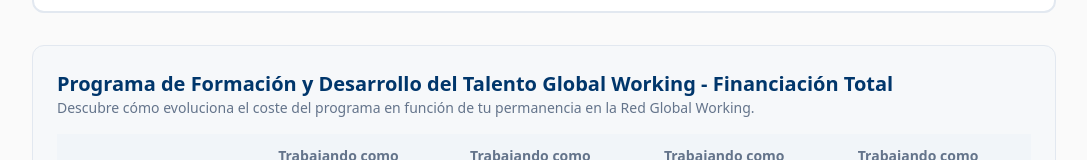
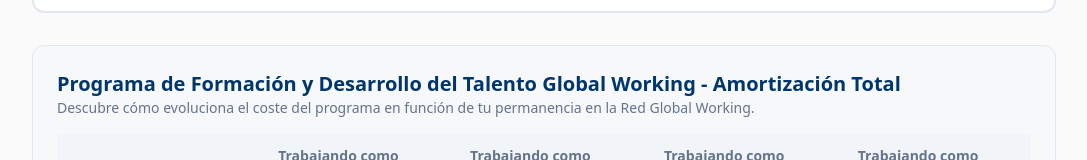
Before and after one commit to globalworkingrecruitment-afk/norway-nurse-pathfinder, a React (Vite) app: page / in a window 1280 px wide. Both pictures are taken after a click on the button "Seleccionar Plan". Shown: the part 1725-1885 px from the top of the page, without its empty margins (96-1183 px from the left). Built offline with nearby package versions, Linux system fonts and the light colour scheme; the HTML template or start-up script is replaced by a standard one.

Commit message:
Rename Financiación Total plan to Amortización Total

```diff
--- a/src/components/EmailSubmissionForm.tsx
+++ b/src/components/EmailSubmissionForm.tsx
@@ -662,7 +662,7 @@ export const EmailSubmissionForm = ({ selectedPlan, onBack }: EmailSubmissionFor
           <div className="flex flex-col gap-3 md:flex-row md:items-center md:justify-between">
             <div>
               <h3 className="text-xl font-semibold text-foreground">
-                Programa de Formación y Desarrollo del Talento Global Working - Financiación Total
+                Programa de Formación y Desarrollo del Talento Global Working - Amortización Total
               </h3>
               <p className="text-sm text-muted-foreground">
                 Descubre cómo evoluciona el coste del programa en función de tu
--- a/src/components/InvestmentPlansPreviewDialog.tsx
+++ b/src/components/InvestmentPlansPreviewDialog.tsx
@@ -61,7 +61,7 @@ export const InvestmentPlansPreviewDialog = ({
           <TabsContent value="plans" className="mt-0">
             <div className="grid gap-6 lg:grid-cols-3">
               <PaymentPlanCard
-                title="Financiación Total"
+                title="Amortización Total"
                 monthlyPayment="0€ al mes"
                 amortization="30 meses en la RedGW"
                 note="Empieza sin desembolsos y amortiza el programa gracias a tu trabajo en Noruega."
--- a/src/pages/Index.tsx
+++ b/src/pages/Index.tsx
@@ -134,7 +134,7 @@ const Index = () => {
   const handleFinanciacionTotal = () => {
     setSelectedPlan({
       id: "financiacion-total",
-      title: "Financiación Total",
+      title: "Amortización Total",
       monthlyPayment: "0€ al mes",
       amortization: "30 meses en la RedGW",
       totalInvestment: 0,
@@ -237,9 +237,9 @@ const Index = () => {
               </div>
 
               <div className="grid lg:grid-cols-3 gap-8 max-w-6xl mx-auto mb-12">
-                {/* Opción 1: Financiación Total */}
+                {/* Opción 1: Amortización Total */}
                 <PaymentPlanCard
-                  title="Financiación Total"
+                  title="Amortización Total"
                   monthlyPayment="0€ al mes"
                   amortization="30 meses en la RedGW"
                   note="Empieza sin desembolsos y amortiza el programa gracias a tu trabajo en Noruega."
```
